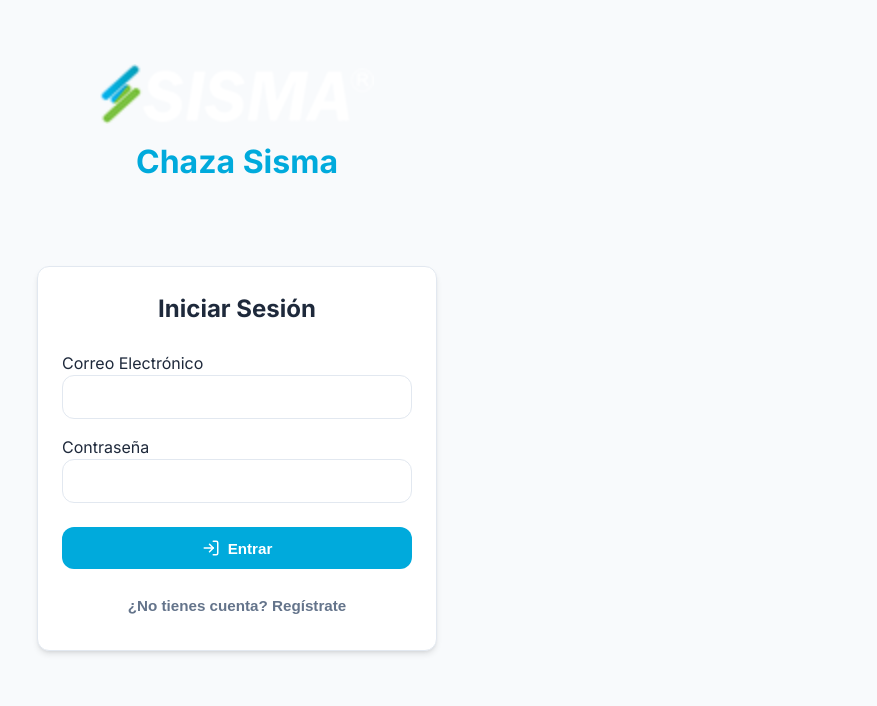
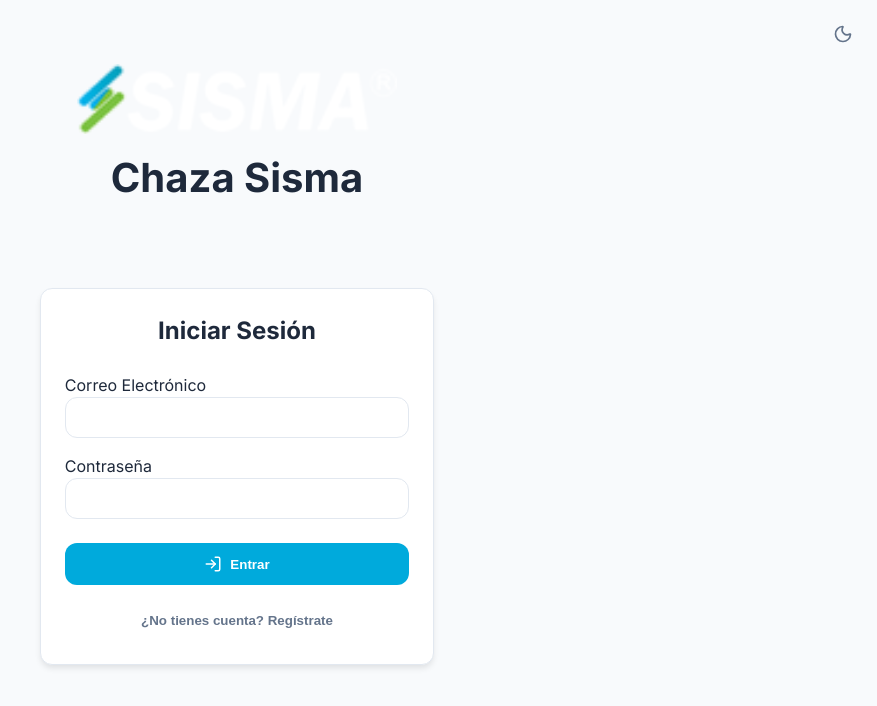
Before and after one commit to abeljose09-beep/chaza-sisma, a React (Vite) app: page / in a window 1280 px wide. Shown: the top 706 px of the page, without its empty margins (403-1280 px from the left). Built offline with nearby package versions, Linux system fonts and the light colour scheme; no server answers; the database is empty.

Commit message:
UX: Multi-theme support added (Light/Dark). Dynamic logo text color implemented based on background tone.

```diff
--- a/src/App.tsx
+++ b/src/App.tsx
@@ -1,5 +1,5 @@
-import React, { useState } from 'react';
-import { Users, Package, ShoppingCart, Receipt, TrendingUp } from 'lucide-react';
+import React, { useState, useEffect } from 'react';
+import { Users, Package, ShoppingCart, Receipt, TrendingUp, Sun, Moon } from 'lucide-react';
 import { Inventory } from './components/Inventory';
 import { Clients } from './components/Clients';
 import { POS } from './components/POS';
@@ -12,17 +12,32 @@ import './styles/main.css';
 
 export const App: React.FC = () => {
   const [activeTab, setActiveTab] = useState<'pos' | 'inventory' | 'clients' | 'orders' | 'reports'>('pos');
+  const [theme, setTheme] = useState<'light' | 'dark'>(
+    (localStorage.getItem('theme') as 'light' | 'dark') || 'light'
+  );
   const { user } = useStore();
 
   // Initialize Firebase sync
   useFirebase();
 
+  useEffect(() => {
+    document.documentElement.setAttribute('data-theme', theme);
+    localStorage.setItem('theme', theme);
+  }, [theme]);
+
+  const toggleTheme = () => setTheme(theme === 'light' ? 'dark' : 'light');
+
   if (!user) {
     return (
       <div className="app-container">
+        <div style={{ position: 'fixed', top: '1rem', right: '1rem' }}>
+          <button className="btn btn-ghost" onClick={toggleTheme} style={{ padding: '0.5rem' }}>
+            {theme === 'light' ? <Moon size={20} /> : <Sun size={20} />}
+          </button>
+        </div>
         <div style={{ textAlign: 'center', marginTop: '3rem', marginBottom: '1rem' }}>
-          <img src="/logo.png" alt="Logo" style={{ height: '60px', marginBottom: '0.5rem' }} />
-          <h1 style={{ color: 'var(--primary)', margin: 0 }}>Chaza Sisma</h1>
+          <img src="/logo.png" alt="Logo" style={{ height: '70px', marginBottom: '0.5rem' }} />
+          <h1 className="logo-title" style={{ fontSize: '2.5rem', fontWeight: 'bold' }}>Chaza Sisma</h1>
         </div>
         <Login />
       </div>
@@ -33,14 +48,17 @@ export const App: React.FC = () => {
 
   return (
     <div className="app-container">
-      <header style={{ marginBottom: '1.5rem' }}>
+      <header style={{ display: 'flex', justifyContent: 'flex-end', padding: '0.5rem 0' }}>
+        <button className="btn btn-ghost" onClick={toggleTheme} style={{ marginRight: '0.5rem' }}>
+          {theme === 'light' ? <Moon size={18} /> : <Sun size={18} />}
+        </button>
         <Login />
       </header>
 
       <nav className="nav animate-fade-in">
         <div style={{ display: 'flex', alignItems: 'center', gap: '0.75rem' }}>
-          <img src="/logo.png" alt="Logo" style={{ height: '32px' }} />
-          <h1 style={{ fontSize: '1.4rem', fontWeight: 'bold', color: 'var(--primary)', margin: 0 }}>Chaza Sisma</h1>
+          <img src="/logo.png" alt="Logo" style={{ height: '36px' }} />
+          <h1 className="logo-title" style={{ fontSize: '1.5rem', fontWeight: '900', margin: 0 }}>Chaza Sisma</h1>
         </div>
         <div style={{ display: 'flex', gap: '0.4rem', flexWrap: 'wrap' }}>
           <button
@@ -61,7 +79,7 @@ export const App: React.FC = () => {
             className={`btn ${activeTab === 'orders' ? 'btn-primary' : 'btn-ghost'}`}
             onClick={() => setActiveTab('orders')}
           >
-            <Receipt size={18} /> <span className="hide-mobile">Mis Cuentas</span>
+            <Receipt size={18} /> <span className="hide-mobile">{isAtLeastAdmin ? 'Cuentas' : 'Mis Cuentas'}</span>
           </button>
 
           {isAtLeastAdmin && (
@@ -94,8 +112,8 @@ export const App: React.FC = () => {
       <style>{`
         @media (max-width: 640px) {
           .hide-mobile { display: none; }
-          .nav { flex-direction: column; gap: 1rem; align-items: stretch; }
-          .btn { flex: 1; padding: 0.5rem; }
+          .nav { flex-direction: column; gap: 1.5rem; align-items: center; text-align: center; }
+          .btn { flex: 1; padding: 0.6rem; }
         }
       `}</style>
     </div>
--- a/src/styles/main.css
+++ b/src/styles/main.css
@@ -4,39 +4,43 @@
   --secondary: #74C044;
   --secondary-hover: #61a63a;
   --danger: #ef4444;
+
+  /* Light Theme Defaults */
   --background: #f8fafc;
   --surface: #ffffff;
   --text: #1e293b;
+  --text-h: #08060d;
   --text-muted: #64748b;
   --border: #e2e8f0;
   --radius: 12px;
-  --shadow-sm: 0 1px 2px 0 rgb(0 0 0 / 0.05);
-  --shadow: 0 4px 6px -1px rgb(0 0 0 / 0.1), 0 2px 4px -2px rgb(0 0 0 / 0.1);
-  --shadow-lg: 0 10px 15px -3px rgb(0 0 0 / 0.1), 0 4px 6px -4px rgb(0 0 0 / 0.1);
+  --shadow: 0 4px 6px -1px rgb(0 0 0 / 0.1);
+  --shadow-lg: 0 10px 15px -3px rgb(0 0 0 / 0.1);
+  --logo-text: #1e293b;
 }
 
-@media (prefers-color-scheme: dark) {
-  :root {
-    --background: #0f172a;
-    --surface: #1e293b;
-    --text: #f8fafc;
-    --text-muted: #94a3b8;
-    --border: #334155;
-  }
+[data-theme='dark'] {
+  --background: #0f172a;
+  --surface: #1e293b;
+  --text: #f8fafc;
+  --text-h: #ffffff;
+  --text-muted: #94a3b8;
+  --border: #334155;
+  --logo-text: #ffffff;
+  --shadow: 0 4px 6px -1px rgb(0 0 0 / 0.4);
 }
 
 * {
   box-sizing: border-box;
   margin: 0;
   padding: 0;
+  transition: background-color 0.3s ease, border-color 0.3s ease, color 0.3s ease;
 }
 
 body {
-  font-family: 'Inter', -apple-system, BlinkMacSystemFont, 'Segoe UI', Roboto, sans-serif;
+  font-family: 'Inter', -apple-system, sans-serif;
   background-color: var(--background);
   color: var(--text);
   line-height: 1.5;
-  -webkit-font-smoothing: antialiased;
 }
 
 .app-container {
@@ -48,19 +52,12 @@ body {
   flex-direction: column;
 }
 
-/* Glassmorphism card effect */
 .card {
   background: var(--surface);
   border: 1px solid var(--border);
   border-radius: var(--radius);
   padding: 1.5rem;
   box-shadow: var(--shadow);
-  transition: transform 0.2s, box-shadow 0.2s;
-}
-
-.card:hover {
-  transform: translateY(-2px);
-  box-shadow: var(--shadow-lg);
 }
 
 .btn {
@@ -72,30 +69,15 @@ body {
   font-weight: 600;
   cursor: pointer;
   border: none;
+  gap: 0.5rem;
   transition: all 0.2s;
-  gap: 0.5rem;
-  font-size: 0.95rem;
 }
 
-.btn-primary {
-  background-color: var(--primary);
-  color: white;
-}
+.btn-primary { background: var(--primary); color: white; }
+.btn-primary:hover { filter: brightness(1.1); }
 
-.btn-primary:hover {
-  background-color: var(--primary-hover);
-  filter: brightness(1.1);
-}
-
-.btn-ghost {
-  background: transparent;
-  color: var(--text-muted);
-}
-
-.btn-ghost:hover {
-  background: var(--border);
-  color: var(--text);
-}
+.btn-ghost { background: transparent; color: var(--text-muted); }
+.btn-ghost:hover { background: var(--border); color: var(--text); }
 
 input, select {
   width: 100%;
@@ -104,8 +86,6 @@ input, select {
   border: 1px solid var(--border);
   background: var(--surface);
   color: var(--text);
-  font-size: 1rem;
-  transition: border-color 0.2s;
 }
 
 input:focus {
@@ -125,7 +105,7 @@ input:focus {
   display: flex;
   justify-content: space-between;
   align-items: center;
-  padding-bottom: 2rem;
+  padding: 1rem 0 2rem;
 }
 
 .grid {
@@ -134,7 +114,6 @@ input:focus {
   gap: 1.5rem;
 }
 
-/* Animations */
 @keyframes fadeIn {
   from { opacity: 0; transform: translateY(10px); }
   to { opacity: 1; transform: translateY(0); }
@@ -143,3 +122,9 @@ input:focus {
 .animate-fade-in {
   animation: fadeIn 0.3s ease-out forwards;
 }
+
+/* Custom styles for the logo text */
+.logo-title {
+  color: var(--logo-text);
+  transition: color 0.3s ease;
+}
```
